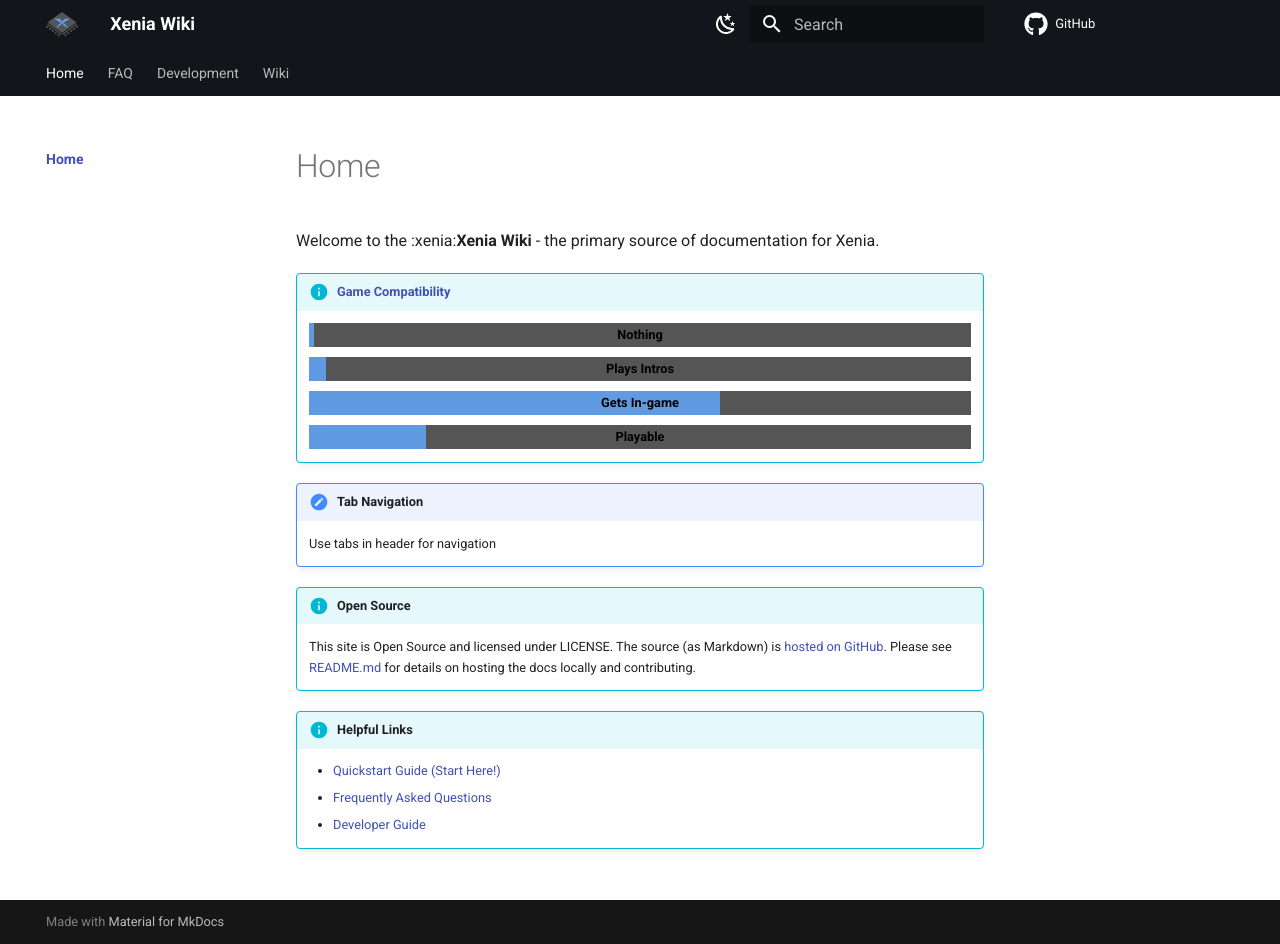
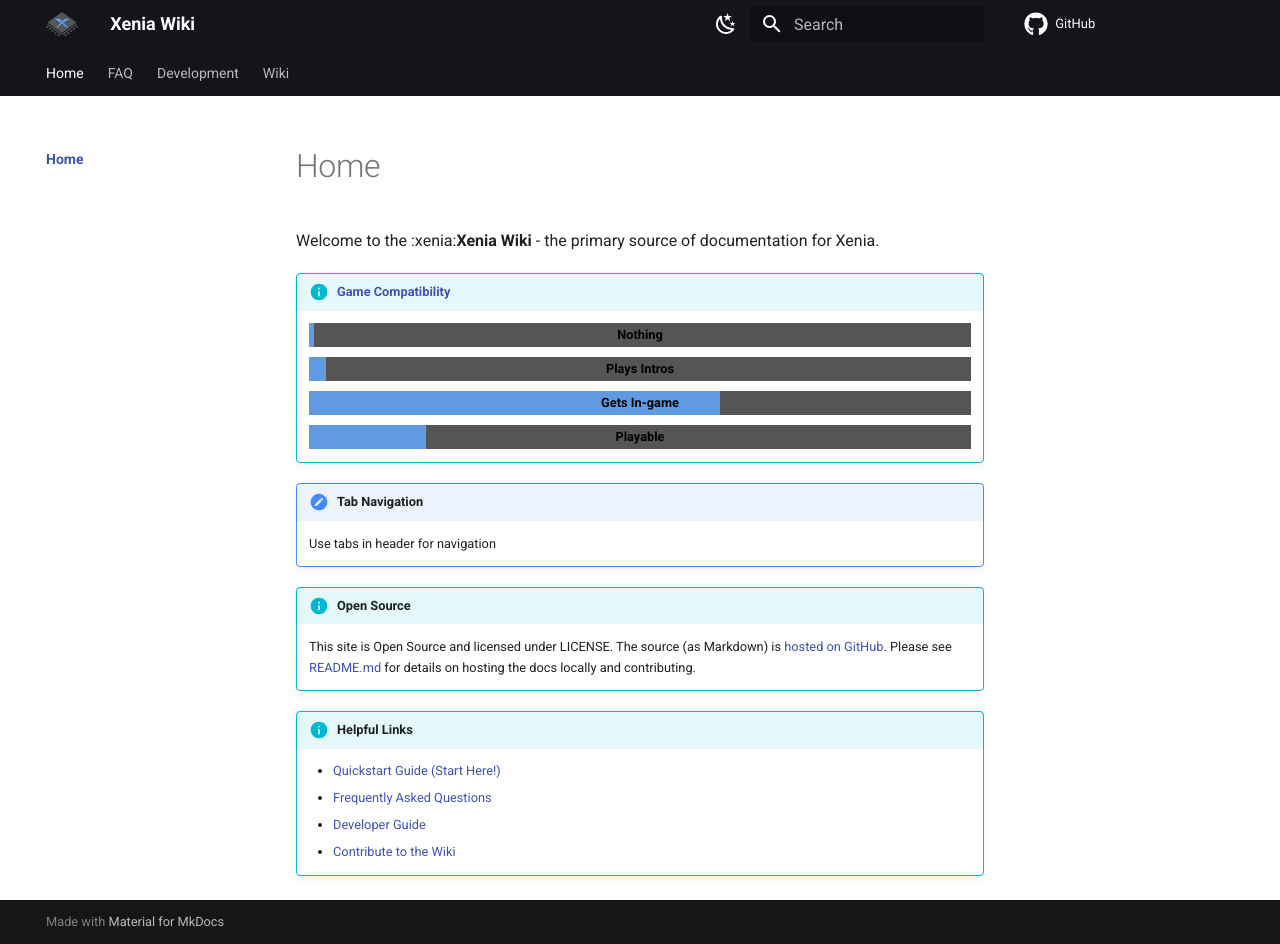
Before and after one commit to ainex-project/wiki, an MkDocs documentation site: the page built from docs/index.md, in a window 1280 px wide and 944 px high. Built offline with MkDocs 1.6.1 and Material for MkDocs 9.7.7, drawn with Linux system fonts in a browser that asks for light colours; comment, search, counter and statistics services are not loaded.

Commit message:
Add link to wiki contribution on index

```diff
--- a/docs/index.md
+++ b/docs/index.md
@@ -20,3 +20,4 @@
     - [Quickstart Guide (Start Here!)](faq/quickstart/)
     - [Frequently Asked Questions](faq/)
     - [Developer Guide](development/)
+    - [Contribute to the Wiki](meta/contributing.md)
```
